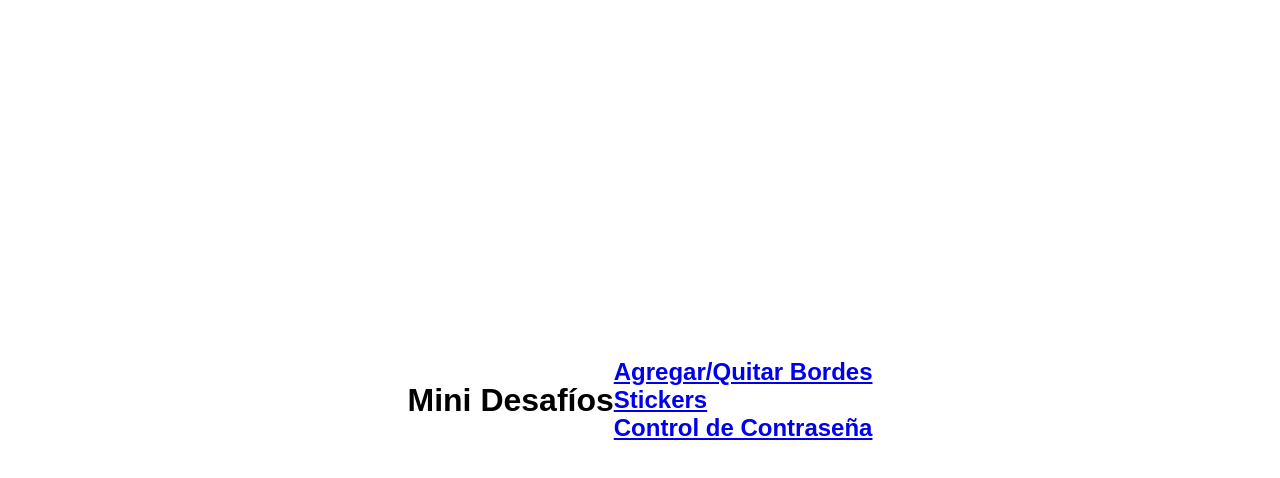
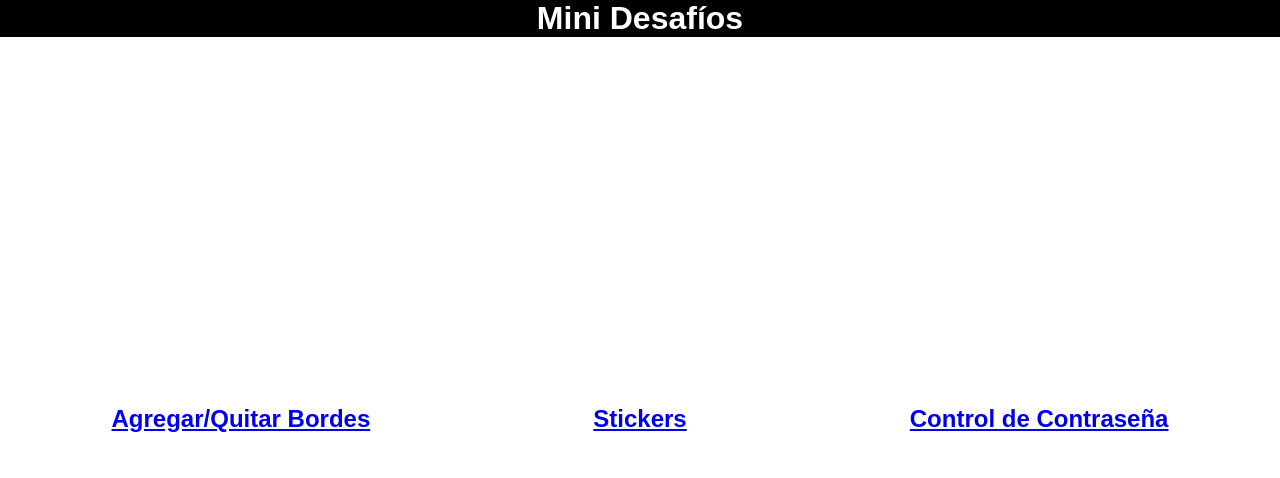
Before and after one commit to ncisanl/03_Desafio_02_Condiciones, a plain HTML site: page index.html in a window 1280 px wide. Drawn offline with Linux system fonts and the light colour scheme.

Commit message:
estructura grid y flex para los html

```diff
--- a/assets/css/style.css
+++ b/assets/css/style.css
@@ -2,13 +2,30 @@
 
 * {
   margin: 0;
+  padding: 0;
+  font-family: sans-serif;
+  text-align: center;
 }
 
-body {
-  width: 100vw;
-  height: 100vh;
+.grid-body {
+  display: grid;
+  grid-template-areas:
+    "header header header"
+    "main main main";
+  min-height: 100vh;
+  grid-template-rows: auto 1fr;
+}
+
+.sect-header {
+  grid-area: header;
+  color: white;
+  background-color: black;
+}
+
+.sect-main {
+  grid-area: main;
   display: flex;
-  justify-content: center;
+  flex-direction: row;
   align-items: center;
-  font-family: sans-serif;
+  justify-content: space-around;
 }
--- a/index.html
+++ b/index.html
@@ -7,22 +7,26 @@
     <link href="assets/favicon/iconMain.png" rel="icon" type="image/png" />
     <link rel="stylesheet" href="assets/css/style.css" />
   </head>
-  <body>
-    <header>
+  <body class="grid-body">
+    <header class="sect-header">
       <h1>Mini Desafíos</h1>
     </header>
-    <section>
+    <main class="sect-main">
       <div>
         <a href="remove_border.html">
           <h2>Agregar/Quitar Bordes</h2>
         </a>
+      </div>
+      <div>
         <a href="stickers.html">
           <h2>Stickers</h2>
         </a>
+      </div>
+      <div>
         <a href="password_control.html">
           <h2>Control de Contraseña</h2>
         </a>
       </div>
-    </section>
+    </main>
   </body>
 </html>
```
Also changed, not shown: password_control.html (+3 -2 lines), remove_border.html (+3 -2 lines), stickers.html (+3 -2 lines).
